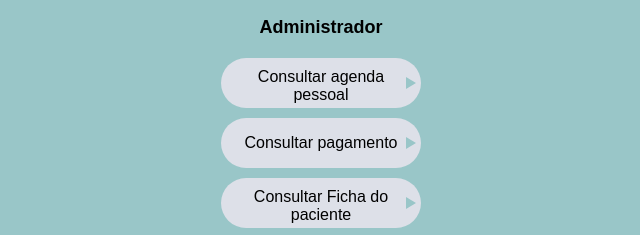
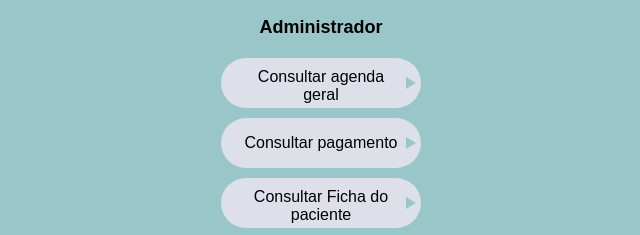
Before and after one commit to TakeiNoteuku456/PROJETOHEML-1, a plain HTML site: page DRA/PaginaAdministrador.html in a window 1280 px wide. Shown: the part 273-508 px from the top of the page, 319-959 px from the left. Drawn offline with Linux system fonts and the light colour scheme.

Commit message:
Adicionadas novas funcionalidades ao projeto

```diff
--- a/DRA/PaginaAdministrador.html
+++ b/DRA/PaginaAdministrador.html
@@ -11,7 +11,7 @@
         <img src="imagens/Icone.png" alt="Icone" class="imagem-redonda">
         <h1>Administrador</h1>
         <div class="botoes">
-            <button class="botao-seta" onclick="window.location.href = 'consultaragendageral.html';">Consultar agenda pessoal</button>
+            <button class="botao-seta" onclick="window.location.href = 'consultaragendageral.html';">Consultar agenda geral</button>
         <button class="botao-seta" onclick="window.location.href = 'consultarpagamento.html';">Consultar pagamento</button>
         <button class="botao-seta" onclick="window.location.href = 'consultarfixadopaciente.html';">Consultar Ficha do paciente</button>
         <button class="botao-seta" onclick="window.location.href = 'cadastrarfuncionario.html';">Cadastrar funcionario</button>
```
